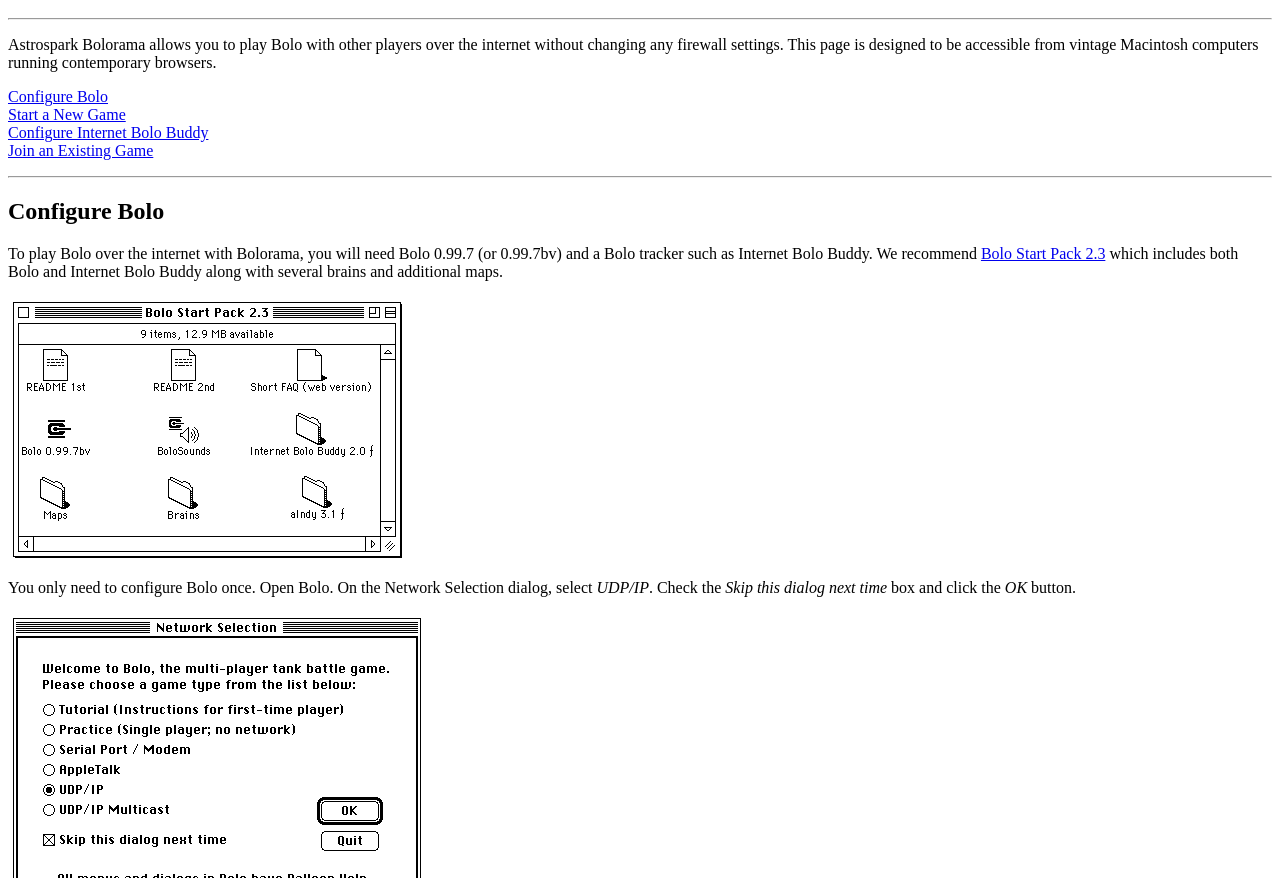
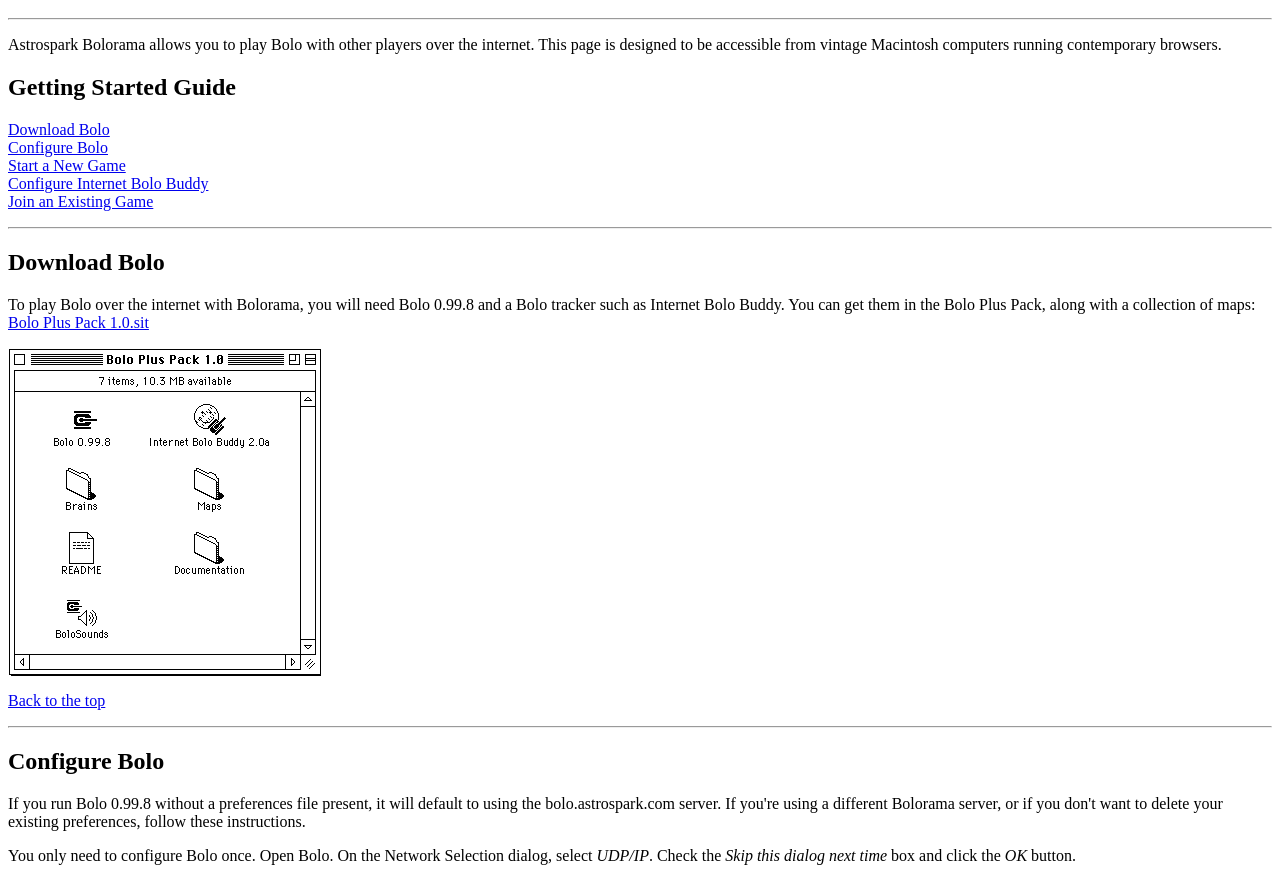
Before and after one commit to astrospark/bolorama, a plain HTML site: page doc/index.html in a window 1280 px wide. Shown: the part 48-926 px from the top of the page. Drawn offline with Linux system fonts and the light colour scheme.

Commit message:
doc: update for Bolo version 0.99.8

```diff
--- a/doc/index.html
+++ b/doc/index.html
@@ -3,16 +3,20 @@
 <meta charset="ASCII">
 <title>Astrospark Bolorama</title>
 </head>
+<body>
 
-<body>
 <a id="top">
+
 <center><h1>Astrospark Bolorama</h1></center>
 
 <hr>
 
-<p>Astrospark Bolorama allows you to play Bolo with other players over the internet without changing any firewall settings. This page is designed to be accessible from vintage Macintosh computers running contemporary browsers.</p>
+<p>Astrospark Bolorama allows you to play Bolo with other players over the internet. This page is designed to be accessible from vintage Macintosh computers running contemporary browsers.</p>
+
+<h2>Getting Started Guide</h2>
 
 <p>
+<a href="#download">Download Bolo</a><br>
 <a href="#config">Configure Bolo</a><br>
 <a href="#newgame">Start a New Game</a><br>
 <a href="#buddy">Configure Internet Bolo Buddy</a><br>
@@ -21,46 +25,76 @@
 
 <hr>
 
-<a id="config">
-<h2>Configure Bolo</h2>
-<p>To play Bolo over the internet with Bolorama, you will need Bolo 0.99.7 (or 0.99.7bv) and a Bolo tracker such as Internet Bolo Buddy. We recommend <a href="files/Bolo%2BStart%2BPack%2B2.3.sit">Bolo Start Pack 2.3</a> which includes both Bolo and Internet Bolo Buddy along with several brains and additional maps.</p>
-<img src="images/startpack.gif"></img>
+<a id="download"><h2>Download Bolo</h2></a>
+
+<p>To play Bolo over the internet with Bolorama, you will need Bolo 0.99.8 and a Bolo tracker such as Internet Bolo Buddy. You can get them in the Bolo Plus Pack, along with a collection of maps: <a href="download/Bolo%20Plus%20Pack%201.0.sit">Bolo Plus Pack 1.0.sit</a></p>
+
+<img src="images/pluspack.gif"></img>
+
+<p><a href="#top">Back to the top</a></p>
+<hr>
+
+<a id="config"><h2>Configure Bolo</h2></a>
+
+<p>If you run Bolo 0.99.8 without a preferences file present, it will default to using the bolo.astrospark.com server. If you're using a different Bolorama server, or if you don't want to delete your existing preferences, follow these instructions.</p>
 
 <p>You only need to configure Bolo once. Open Bolo. On the Network Selection dialog, select <i>UDP/IP</i>. Check the <i>Skip this dialog next time</i> box and click the <i>OK</i> button.</p>
+
 <img src="images/network.gif">
 
 <p>On the <i>UDP (Internet) Setup</i> dialog, enter your name in the <i>Your player name for the game</i> box. Check the <i>Remember player name</i> box and click the <i>BoloTracker</i> button.</p>
+
 <img src="images/newgame.gif">
 
 <p>In the <i>Machine Name (or IP address)</i> box, type <i>bolo.astrospark.com</i> and click the <i>OK</i> button.</p>
+
 <img src="images/trackersetup.gif">
-
 
 <p><a href="#top">Back to the top</a></p>
 <hr>
 
 <a id="newgame"><h2>Start a New Game</h2></a>
+
 <p>Open Bolo. On the <i>UDP (Internet) Setup</i> dialog, click the <i>New</i> button.</p>
+
 <img src="images/newgame.gif">
 
 <p>Configure the game options as you would like and click the <i>OK</i> button.</p>
+
 <img src="images/gamesetup.gif">
 
 <p><a href="#top">Back to the top</a></p>
 <hr>
 
 <a id="buddy"><h2>Configure Internet Bolo Buddy</h2></a>
-<p>You only need to configure Internet Bolo Buddy once. Open Internet Bolo Buddy. Click the <i>Edit</i> menu and select <i>Preferences</i>. In the dropdown box at the top of the <i>Preferences</i> dialog, select <i>Game Hunter</i>. In the <i>Nickname</i> box, type <i>Astrospark Bolorama</i>. In the <i>Host name or IP number</i> box, type <i>bolo.astrospark.com</i> and  click the <i>OK</i> button.</p>
+
+<p>If you run Internet Bolo Budy 2.0a without a preferences file present, it will default to using the bolo.astrospark.com server. If you have versions of Bolo on your computer other than 0.99.8, you need to tell Internet Bolo Buddy to use 0.99.8.</p>
+
+<h3>Specify Bolo 0.99.8 Location</h3>
+
+<p>Open Internet Bolo Buddy. Click the <i>Edit</i> menu and select <i>Preferences</i>. In the dropdown box at the top of the <i>Preferences</i> dialog, select <i>General</i>. Check the option to "Launch a particular copy of Bolo when joining" and choose Bolo 0.99.8.</p>
+
+<img src="images/buddyprefs.gif">
+
+<h3>Additional Bolorama Servers</h3>
+
+<p>If you want to add additional Bolorama servers, follow these instructions.</p>
+
+<p>Open Internet Bolo Buddy. Click the <i>Edit</i> menu and select <i>Preferences</i>. In the dropdown box at the top of the <i>Preferences</i> dialog, select <i>Game Hunter</i>. Click the <i>New...</i> button. In the dialog box, enter the details for the new server.</p>
+
 <img src="images/newtracker.gif">
 
 <p><a href="#top">Back to the top</a></p>
 <hr>
 
 <a id="joingame"><h2>Join an Existing Game</h2></a>
+
 <p>Open Internet Bolo Buddy. Make sure <i>Astrospark Bolorama</i> is selected in the <i>Tracker</i> dropdown box and click the <i>Update</i> button.</p> Find the game you want to join in the list and double click on it.</p>
+
 <img src="images/tracker.gif">
 
 <p>Bolo will start and the connection information will automatically be filled in. Click the <i>Join</i> button.</p>
+
 <img src="images/joingame.gif">
 
 <p><a href="#top">Back to the top</a></p>
```
Also changed, not shown: doc/images/buddyprefs.gif (added), doc/images/pluspack.gif (added), doc/images/startpack.gif (deleted), doc/images/tracker.gif.
